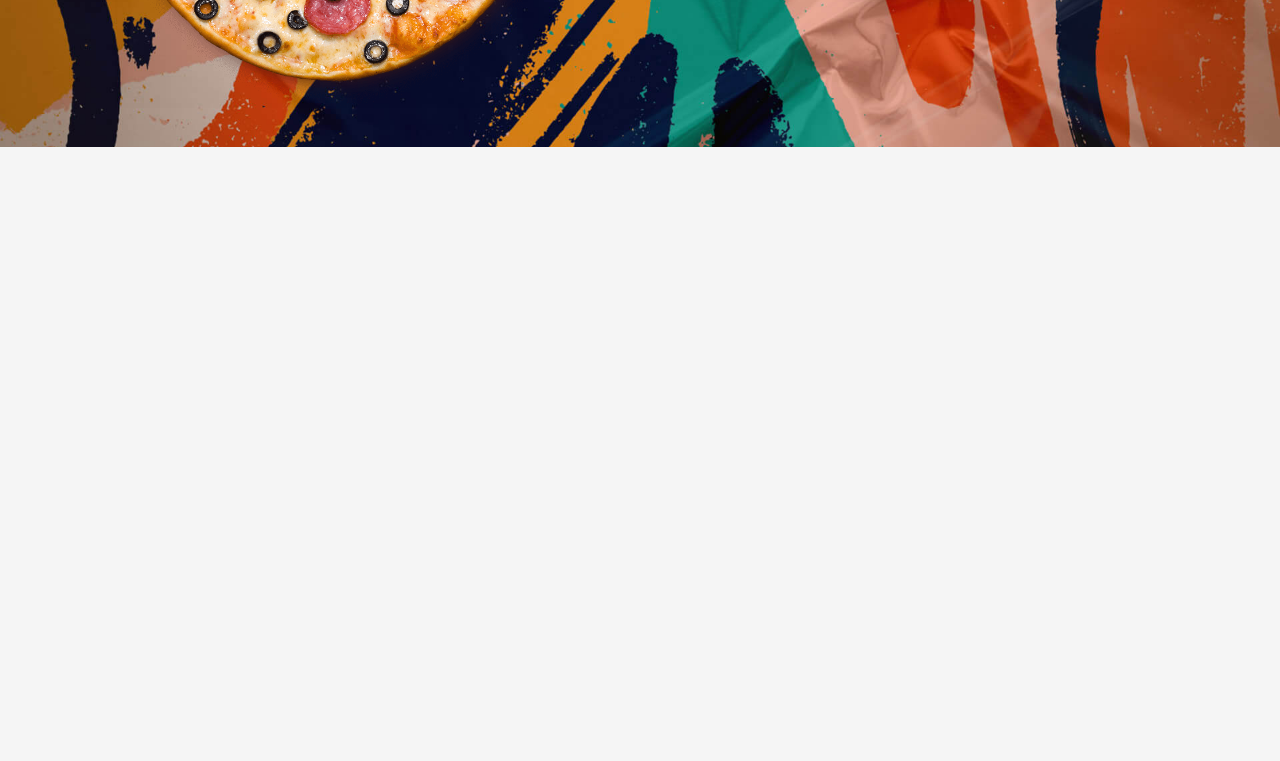
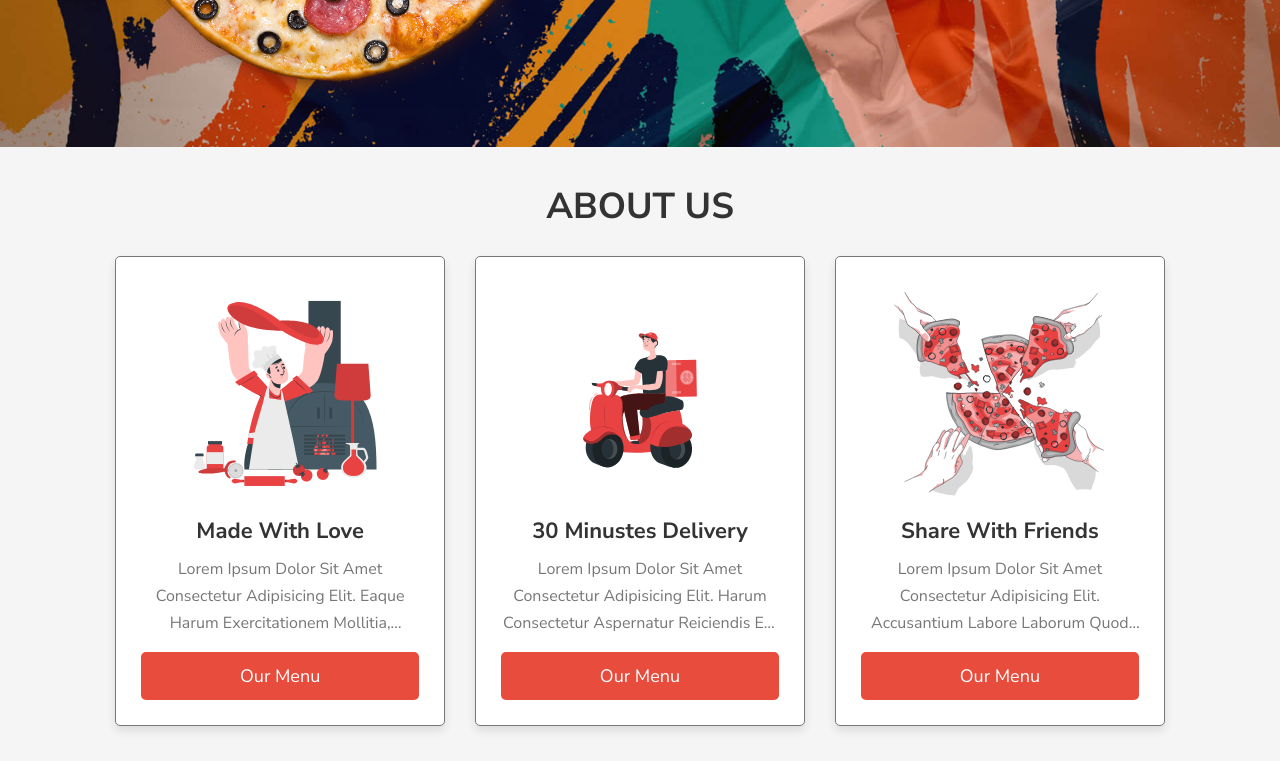
Before and after one commit to ThanhNam2905/UI-Pizza-Shop, a plain HTML site: page index.html in a window 1280 px wide. Shown: the part 466-1227 px from the top of the page. Before the commit the page ends 800 px from the top, so only its background shows below. Drawn offline with Linux system fonts and the light colour scheme.

Commit message:
Add: Complete section About

```diff
--- a/css/style.scss
+++ b/css/style.scss
@@ -88,6 +88,14 @@ section {
     &:hover {
         background-color: $black-color;
     }
+}
+
+.heading {
+    @include title-text(3.6rem);
+    color: $black-color;
+    text-align: center;
+    margin-bottom: 2.5rem;
+    text-transform: uppercase;
 }
 
 
@@ -684,6 +692,43 @@ section {
     }
 }
 
+// CSS About
+.about {
+
+    .box-container {
+        @include grid(30rem);
+        gap: 3rem;
+
+        .box {
+            padding: 2.5rem;
+            border: $border;
+            border-radius: 0.5rem;
+            box-shadow: $box-shadow;
+            text-align: center;
+            background-color: $white-color;
+
+            img {
+                height: 22rem;
+                width: 100%;
+            }
+
+            h4 {
+                @include title-text(2.2rem);
+                color: $black-color;
+                margin: 1rem 0;
+            }
+
+            p {
+                @include graph-text(1.6rem);
+                display: -webkit-box;
+                -webkit-box-orient: vertical;
+                -webkit-line-clamp: 3;
+                overflow: hidden;
+            }
+        }
+    }
+}
+
 
 
 
@@ -851,4 +896,17 @@ section {
             }
         }
     }
+
+    .about {
+        .box-container {
+            grid-template-columns: 1fr;
+            .box {
+                img {
+                    height: 19rem;
+                    width: 100%;
+                    object-fit: cover;
+                }
+            }
+        }
+    }
 }
--- a/index.html
+++ b/index.html
@@ -210,7 +210,7 @@
 
     <!-- Home section start -->
     <div class="home-bg">
-        <section class="home">
+        <section class="home" id="home">
             <div class="slide-container">
                 <div class="slide active">
                     <div class="image">
@@ -245,8 +245,36 @@
             </div>
     </section>
     </div>
+    <!-- Home section end -->
 
-    <!-- Home section end -->
+    <!-- About section start -->
+    <section class="about" id="about">
+        <h1 class="heading">About us</h1>
+        <div class="box-container">
+            <div class="box">
+                <img src="./images/about-1.svg" alt="">
+                <h4>Made with love</h4>
+                <p title="Lorem ipsum dolor sit amet consectetur adipisicing elit. Eaque harum exercitationem mollitia, perferendis dolorem tempora perspiciatis modi totam eum quibusdam facilis recusandae? Veniam, facilis tempore.">
+                    Lorem ipsum dolor sit amet consectetur adipisicing elit. Eaque harum exercitationem mollitia,
+                    perferendis dolorem tempora perspiciatis modi totam eum quibusdam facilis recusandae? Veniam, facilis tempore.
+                </p>
+                <a href="#" class="btn">our menu</a>
+            </div>
+            <div class="box">
+                <img src="./images/about-2.svg" alt="">
+                <h4>30 minustes delivery</h4>
+                <p>Lorem ipsum dolor sit amet consectetur adipisicing elit. Harum consectetur aspernatur reiciendis est molestias at.</p>
+                <a href="#" class="btn">our menu</a>
+            </div>
+            <div class="box">
+                <img src="./images/about-3.svg" alt="">
+                <h4>share with friends</h4>
+                <p>Lorem ipsum dolor sit amet consectetur adipisicing elit. Accusantium labore laborum quod quisquam consequuntur reiciendis?</p>
+                <a href="#" class="btn">our menu</a>
+            </div>
+        </div>
+    </section>
+    <!-- About section end -->
 
 
     <!-- Custom javascript source from main.js -->
```
Also changed, not shown: css/style.css, 1 other file.
